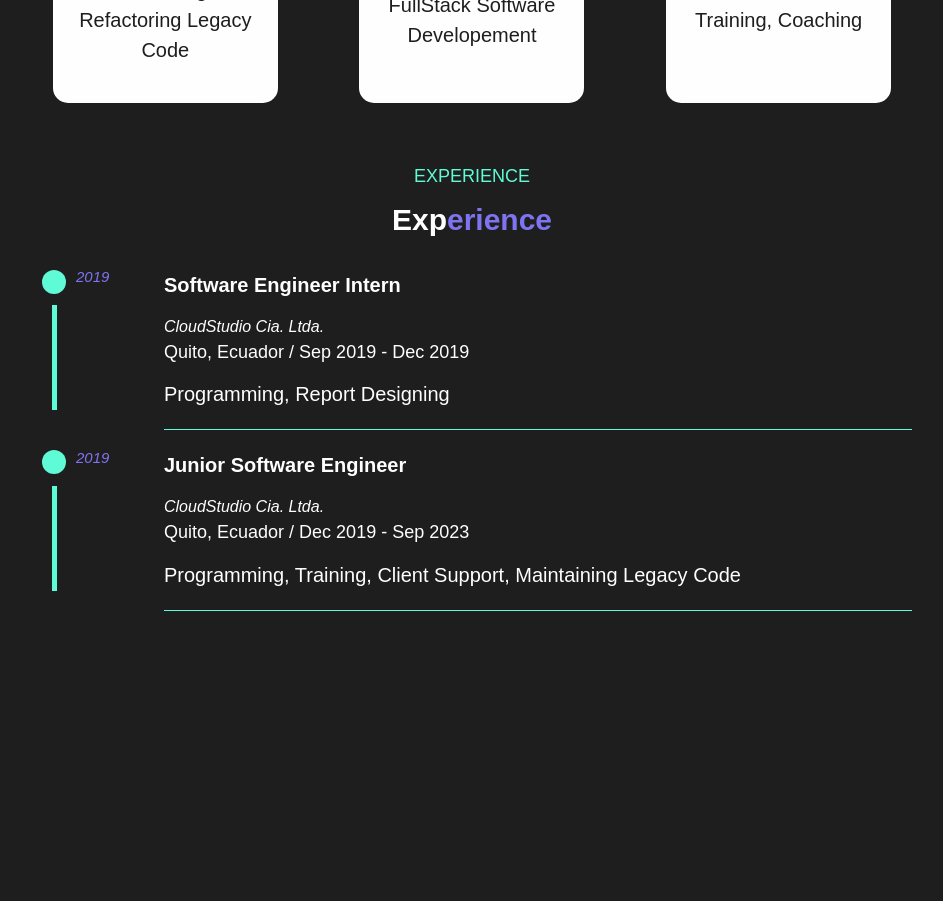
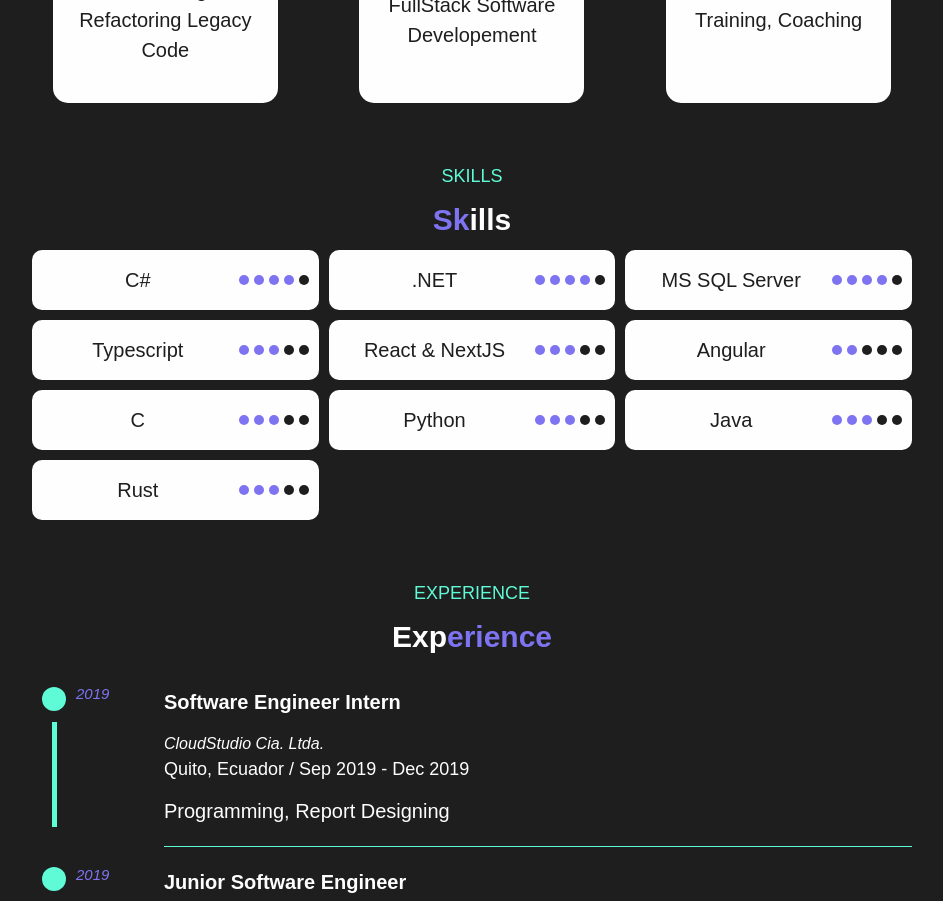
Before and after one commit to CodeINN95612/damian-briones-portfolio, a React (Vite) app: page / in a window 1280 px wide. Shown: the part 1080-1981 px from the top of the page, without its empty margins (168-1111 px from the left). Before the commit the page ends 1721 px from the top, so only its background shows below. Built offline with nearby package versions, Linux system fonts and the light colour scheme.

Commit message:
Skills section

```diff
--- a/src/App.tsx
+++ b/src/App.tsx
@@ -4,11 +4,13 @@ import AboutMe from "./components/AboutMe/AboutMe";
 import NavBar from "./components/Nav/NavBar";
 import Services from "./components/Services/Services";
 import Experience from "./components/Experience/Experience";
+import Skills from "./components/Skills/Skills";
 
 function App() {
   var aboutMeRef = useRef<HTMLElement>(null);
   var servicesRef = useRef<HTMLElement>(null);
   var experienceRef = useRef<HTMLElement>(null);
+  var skillsRef = useRef<HTMLElement>(null);
 
   const links = [
     {
@@ -23,6 +25,10 @@ function App() {
       ref: experienceRef,
       name: "Experience",
     },
+    {
+      ref: skillsRef,
+      name: "Skills",
+    },
   ];
 
   return (
@@ -31,6 +37,7 @@ function App() {
       <main>
         <AboutMe refObj={aboutMeRef} />
         <Services refObj={servicesRef} />
+        <Skills refObj={skillsRef} />
         <Experience refObj={experienceRef} />
       </main>
     </div>
--- /dev/null
+++ b/src/components/Skills/SkillItem/SkillItem.module.css
@@ -0,0 +1,37 @@
+.card {
+  background-color: var(--color-light);
+  border-radius: 10px;
+  padding-inline: 5px;
+  display: flex;
+  justify-content: space-around;
+  align-items: center;
+  height: 60px;
+
+  font-size: 1rem;
+  color: var(--color-dark);
+}
+
+.card > h4 {
+  flex: 1;
+}
+
+.circles {
+  display: flex;
+  align-items: center;
+  justify-content: center;
+}
+
+.circle {
+  width: 10px;
+  height: 10px;
+  border-radius: 50%;
+  margin-right: 5px;
+}
+
+.circle.filled {
+  background-color: var(--color-purple);
+}
+
+.circle.empty {
+  background-color: var(--color-dark);
+}
--- /dev/null
+++ b/src/components/Skills/SkillItem/SkillItem.tsx
@@ -0,0 +1,33 @@
+import styles from "./SkillItem.module.css";
+
+import { Skill } from "../../../models/Skill";
+
+export type SkillItemProps = {
+  skill: Skill;
+};
+
+function SkillItem({ skill }: SkillItemProps) {
+  const maxAmmount = 5;
+  const circles = Array.from(
+    { length: maxAmmount },
+    (_, index) => index < skill.ammount
+  );
+
+  return (
+    <div className={styles.card}>
+      <h4>{skill.name}</h4>
+      <div className={styles.circles}>
+        {circles.map((filled, i) => (
+          <div
+            key={i}
+            className={`${styles.circle} ${
+              filled ? styles.filled : styles.empty
+            }`}
+          />
+        ))}
+      </div>
+    </div>
+  );
+}
+
+export default SkillItem;
--- /dev/null
+++ b/src/components/Skills/Skills.tsx
@@ -0,0 +1,25 @@
+import { myData } from "../../data/Mine";
+import Section from "../Common/Section/Section";
+import SkillsGroup from "./SkillsGroup/SkillsGroup";
+
+export type SkillsProps = {
+  refObj: React.RefObject<HTMLElement>;
+};
+
+function Skills({ refObj }: SkillsProps) {
+  return (
+    <Section
+      refObj={refObj}
+      title="SKILLS"
+      subtitle={
+        <>
+          <span>Sk</span>ills
+        </>
+      }
+    >
+      <SkillsGroup skills={myData.skills}></SkillsGroup>
+    </Section>
+  );
+}
+
+export default Skills;
--- /dev/null
+++ b/src/components/Skills/SkillsGroup/SkillsGroup.module.css
@@ -0,0 +1,13 @@
+.container {
+  display: grid;
+  grid-template-columns: repeat(3, 1fr);
+  gap: 10px;
+
+  @media (max-width: 768px) {
+    grid-template-columns: repeat(2, 1fr);
+  }
+
+  @media (max-width: 480px) {
+    grid-template-columns: 1fr;
+  }
+}
--- /dev/null
+++ b/src/components/Skills/SkillsGroup/SkillsGroup.tsx
@@ -0,0 +1,20 @@
+import styles from "./SkillsGroup.module.css";
+
+import { Skill } from "../../../models/Skill";
+import SkillItem from "../SkillItem/SkillItem";
+
+export type SkillsGroupProps = {
+  skills: Skill[];
+};
+
+function SkillsGroup({ skills }: SkillsGroupProps) {
+  return (
+    <div className={styles.container}>
+      {skills.map((s, i) => (
+        <SkillItem skill={s} key={i} />
+      ))}
+    </div>
+  );
+}
+
+export default SkillsGroup;
```
Also changed, not shown: 1 other file (tests, documents, lock files or other folders).
